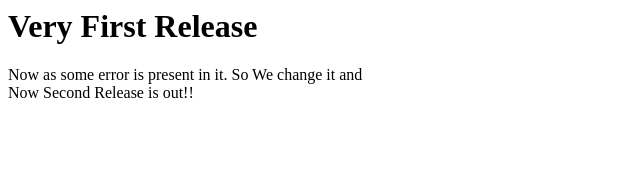
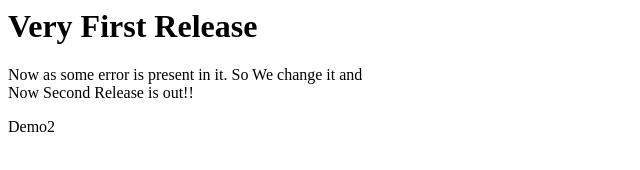
Before and after one commit to YatinGupta/gittest, a plain HTML site: page index.html in a window 1280 px wide. Shown: the full height of the page, 0-640 px from the left. Drawn offline with Linux system fonts and the light colour scheme.

Commit message:
demo2 added
change to r2_contacts

```diff
--- a/index.html
+++ b/index.html
@@ -4,5 +4,7 @@
 		<h1>Very First Release</h1>
 
 		<p>Now as some error is present in it. So We change it and <br/> Now Second Release is out!!</p>
+
+		<p>Demo2</p>
 	</body>
 </html>
```
